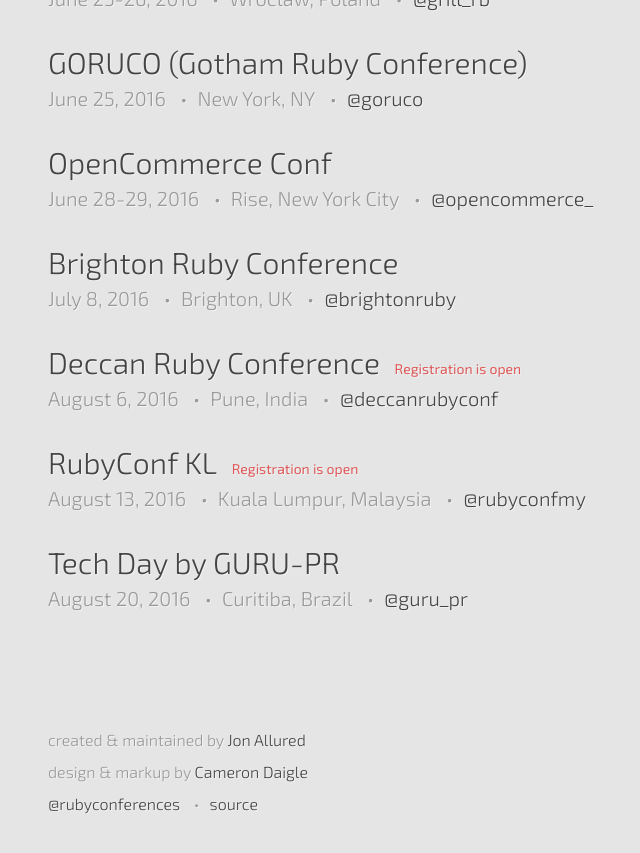
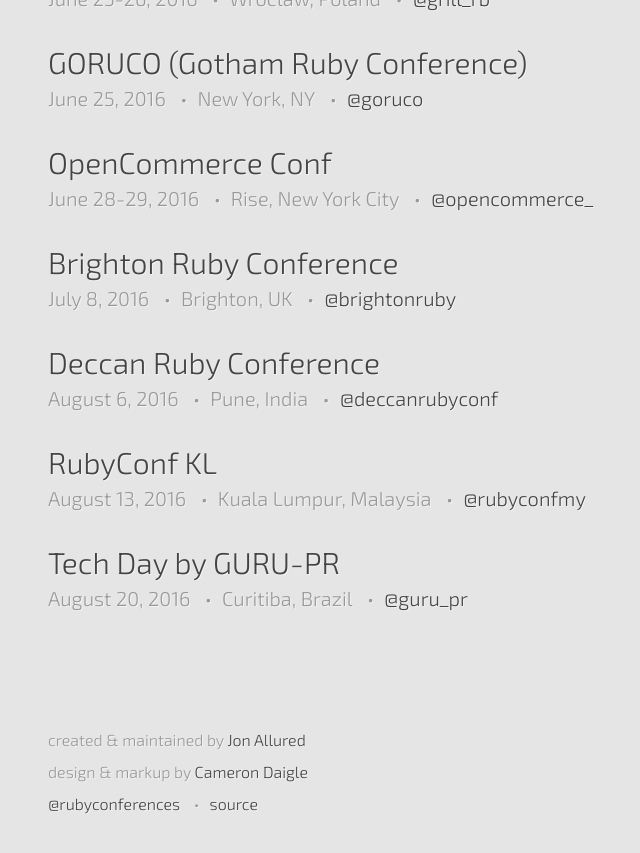
Before and after one commit to ruby-conferences/ruby-conferences.github.io, a Jekyll site: the page built from past/index.html, in a window 1280 px wide and 900 px high, scrolled down 11918 px. Shown: the top 853 px of the window, without its empty margins (192-832 px from the left). Built offline with Jekyll 4.4.1, drawn with Linux system fonts in a browser that asks for light colours.

Commit message:
Remove stale info from past list

```diff
--- a/_data/past.yml
+++ b/_data/past.yml
@@ -739,14 +739,12 @@
   dates: "August 6, 2016"
   url: http://www.deccanrubyconf.org/
   twitter: deccanrubyconf
-  reg_phrase: Registration is open
 
 - name: RubyConf KL
   location: Kuala Lumpur, Malaysia
   dates: "August 13, 2016"
   url: http://www.rubyconf.my/
   twitter: rubyconfmy
-  reg_phrase: Registration is open
 
 - name: Tech Day by GURU-PR
   location: Curitiba, Brazil
```
